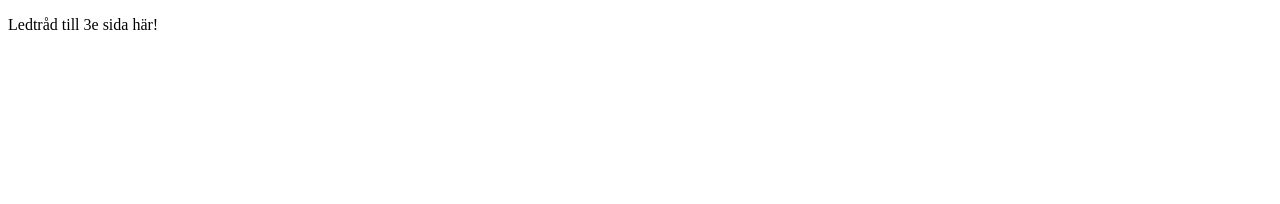
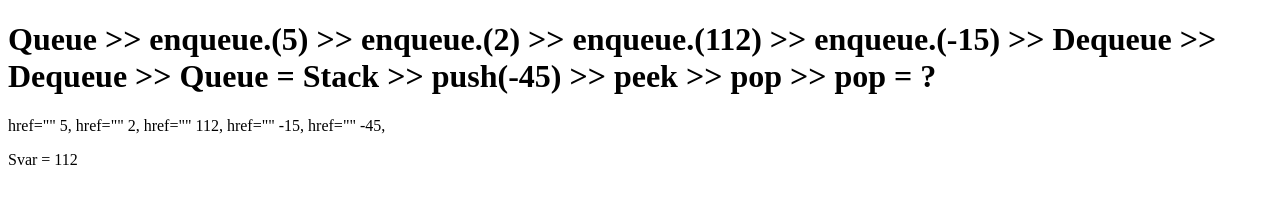
Before and after one commit to Norrlandsk/netlify-demo, a website: page secondPage.html in a window 1280 px wide. Drawn offline with Linux system fonts and the light colour scheme.

Commit message:
Update secondPage.html

```diff
--- a/secondPage.html
+++ b/secondPage.html
@@ -4,10 +4,15 @@
     <meta charset="UTF-8">
     <meta http-equiv="X-UA-Compatible" content="IE=edge">
     <meta name="viewport" content="width=device-width, initial-scale=1.0">
-    <title>Second Page</title>
-    <p> Ledtråd till 3e sida här! </p>
+    <title> Sida 2 </title>
 </head>
 <body>
+      <h1> Queue >>  enqueue.(5) >>  enqueue.(2) >> enqueue.(112) >>  enqueue.(-15) >> Dequeue  >> Dequeue >> Queue = Stack >> push(-45) >> peek >> pop >> pop = ? </h1>
 
+    <p> <a> href="" 5, </a> <a> href="" 2, </a> <a> href="" 112, </a> <a> href="" -15, </a><a> href="" -45, </a> </p>
+
+    Svar = 112
+
+    <p>  </p>
 </body>
 </html>
```
